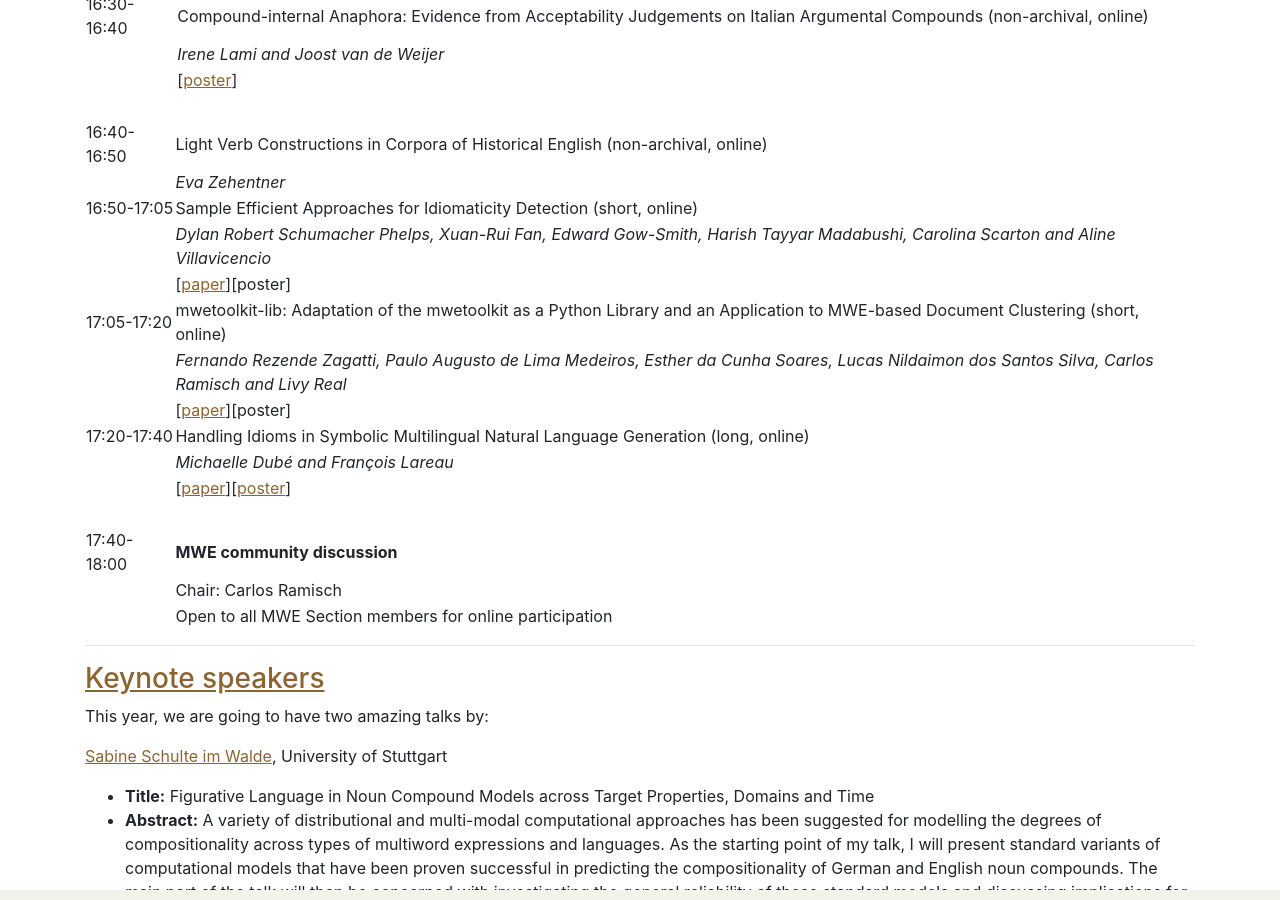
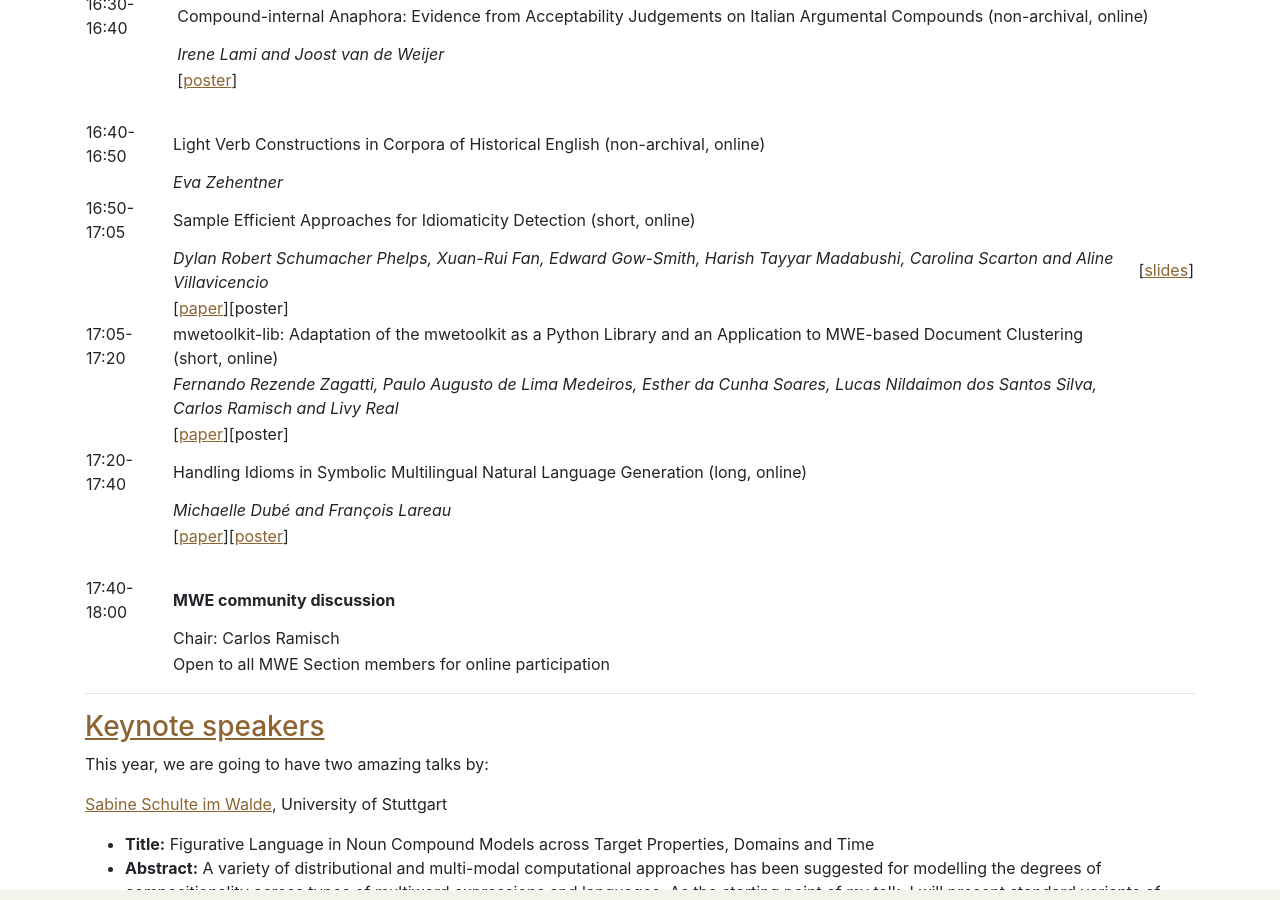
Before and after one commit to multiword/multiword.github.io, a Jekyll site: the page built from mwe2022/index.md, in a window 1280 px wide and 900 px high, scrolled down 3856 px. Built offline with Jekyll 4.4.1, drawn with Linux system fonts in a browser that asks for light colours; comment, search, counter and statistics services are not loaded.

Commit message:
Add Phelps et al slides

```diff
--- a/mwe2022/index.md
+++ b/mwe2022/index.md
@@ -162,7 +162,7 @@ The <b>video recording</b> for MWE2022 can be found <b>[here](http://www.lrec-co
 | 16:40-16:50    | Light Verb Constructions in Corpora of Historical English (non-archival, online) |
 |                | *Eva Zehentner* |
 | 16:50-17:05    | Sample Efficient Approaches for Idiomaticity Detection (short, online) |
-|                | *Dylan Robert Schumacher Phelps, Xuan-Rui Fan, Edward Gow-Smith, Harish Tayyar Madabushi, Carolina Scarton and Aline Villavicencio* |
+|                | *Dylan Robert Schumacher Phelps, Xuan-Rui Fan, Edward Gow-Smith, Harish Tayyar Madabushi, Carolina Scarton and Aline Villavicencio* | [[slides](slides/Sample Efficient Approaches for Idiomaticity Detection.pdf)]
 |                | [[paper](http://www.lrec-conf.org/proceedings/lrec2022/workshops/MWE/pdf/2022.mwe2022-1.15.pdf)][poster] |
 | 17:05-17:20    | mwetoolkit-lib: Adaptation of the mwetoolkit as a Python Library and an Application to MWE-based Document Clustering (short, online) |
 |                | *Fernando Rezende Zagatti, Paulo Augusto de Lima Medeiros, Esther da Cunha Soares, Lucas Nildaimon dos Santos Silva, Carlos Ramisch and Livy Real* |
```
Also changed, not shown: 1 other file.
